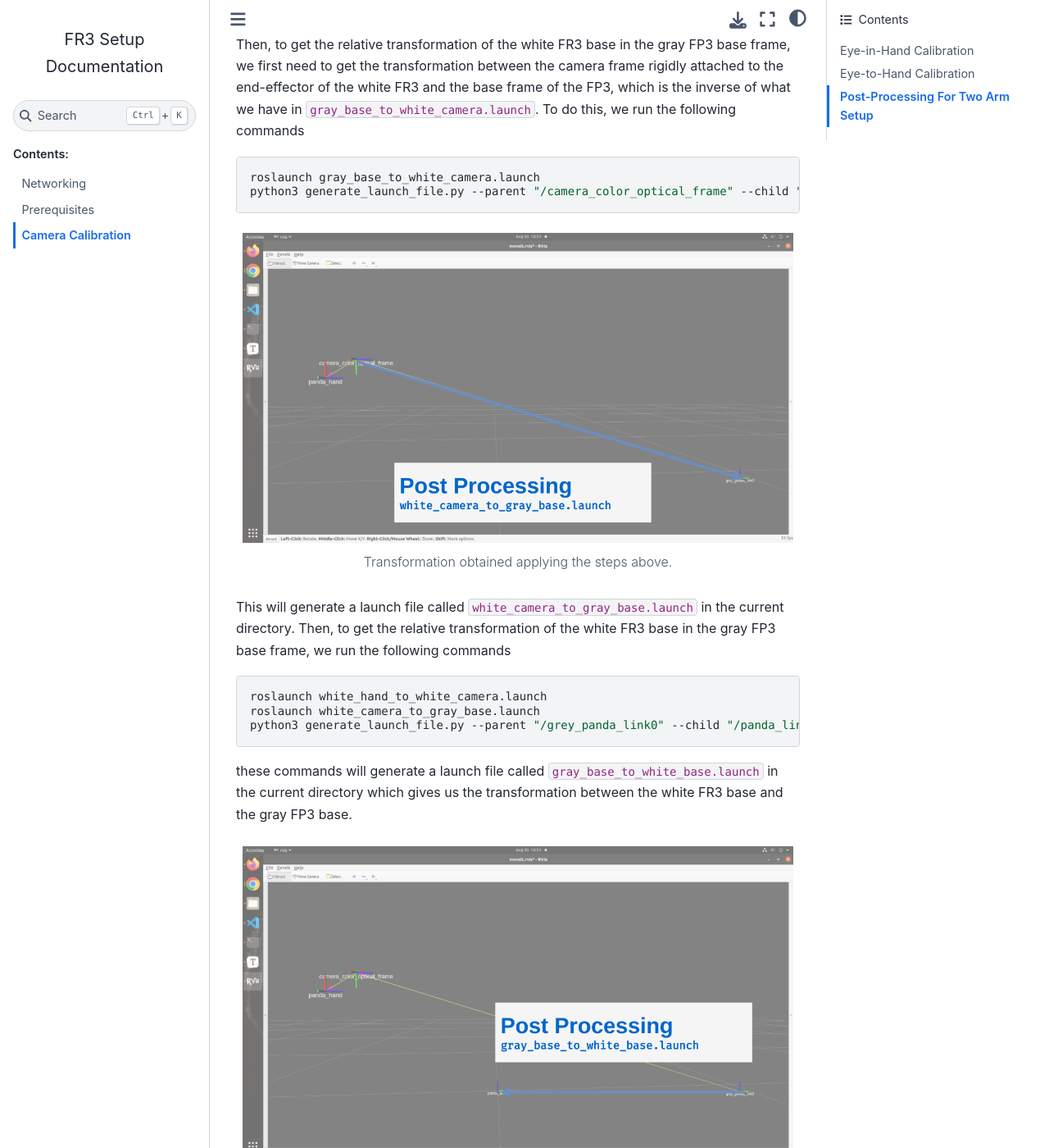
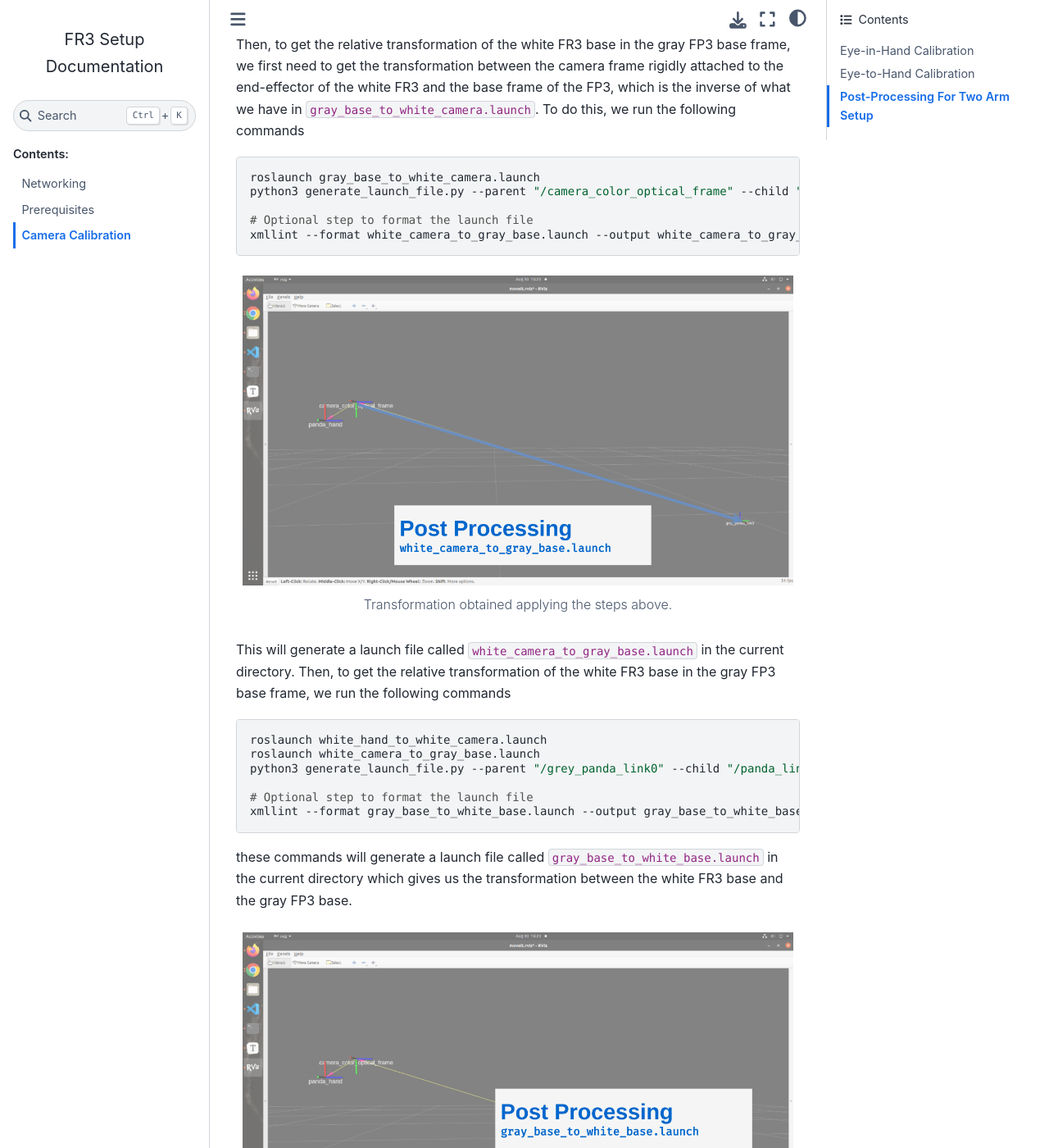
Before and after one commit to BolunDai0216/FR3Setup, a Sphinx documentation site: the page built from docs/source/camera_calibration/index.md, in a window 1280 px wide and 1400 px high, scrolled down 2566 px. Shown: the whole window at 82% size. Built offline with Sphinx 7.4.7 and the Sphinx Book theme 1.1.4, drawn with Linux system fonts in a browser that asks for light colours.

Commit message:
updated docs

````diff
--- a/docs/source/camera_calibration/index.md
+++ b/docs/source/camera_calibration/index.md
@@ -71,6 +71,9 @@ Then, to get the relative transformation of the white FR3 base in the gray FP3 b
 ```bash
 roslaunch gray_base_to_white_camera.launch
 python3 generate_launch_file.py --parent "/camera_color_optical_frame" --child "/panda_link0" --filename "white_camera_to_gray_base" --parentName "camera_color_optical_frame" --childName "grey_panda_link0"
+
+# Optional step to format the launch file
+xmllint --format white_camera_to_gray_base.launch --output white_camera_to_gray_base.launch
 ```
 
 ```{figure} ../imgs/post_process_step2.png
@@ -87,6 +90,9 @@ This will generate a launch file called `white_camera_to_gray_base.launch` in th
 roslaunch white_hand_to_white_camera.launch
 roslaunch white_camera_to_gray_base.launch
 python3 generate_launch_file.py --parent "/grey_panda_link0" --child "/panda_link0" --filename "gray_base_to_white_base" --parentName "grey_panda_link0" --childName "white_panda_link0"
+
+# Optional step to format the launch file
+xmllint --format gray_base_to_white_base.launch --output gray_base_to_white_base.launch
 ```
 
 these commands will generate a launch file called `gray_base_to_white_base.launch` in the current directory which gives us the transformation between the white FR3 base and the gray FP3 base.
````
Also changed, not shown: 1 other file.
